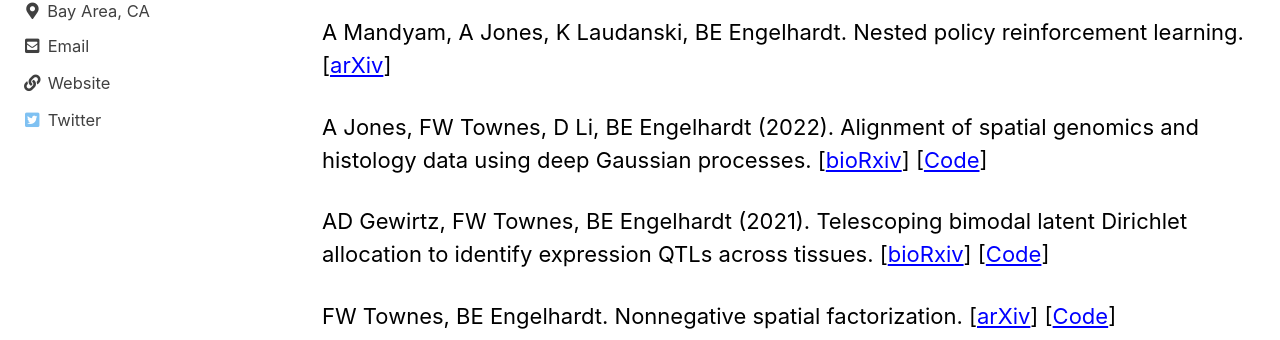
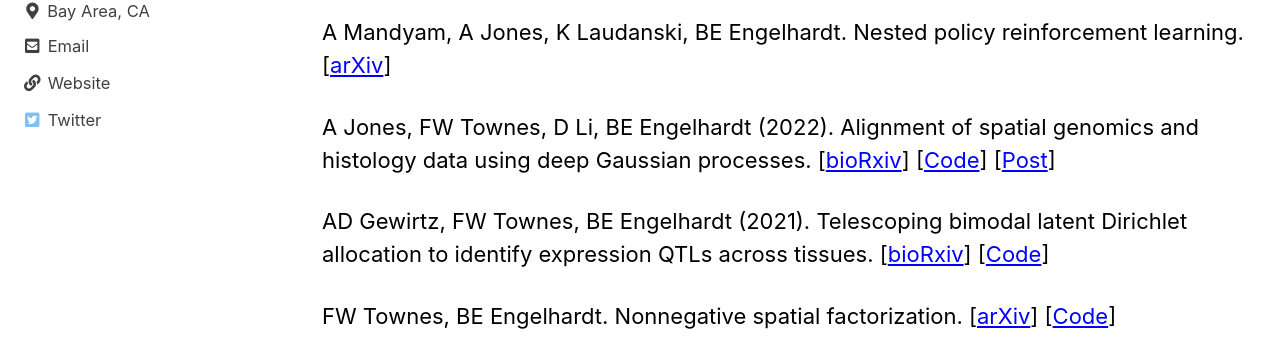
Before and after one commit to stanfordbeehive/stanfordbeehive.github.io, a Jekyll site: the page built from _pages/publications.md, in a window 1280 px wide and 900 px high, scrolled down 339 px. Shown: the part 113-453 px from the top of the window. Built offline with Jekyll 4.4.1, drawn with Linux system fonts in a browser that asks for light colours; cached includes are drawn as plain includes.

Commit message:
Update publications.md

```diff
--- a/_pages/publications.md
+++ b/_pages/publications.md
@@ -12,7 +12,7 @@ T Fitzgerald, A Jones, BE Engelhardt (2022). A Poisson reduced-rank regression m
 
 A Mandyam, A Jones, K Laudanski, BE Engelhardt. Nested policy reinforcement learning. [[arXiv](https://arxiv.org/abs/2110.02879)]
 
-A Jones, FW Townes, D Li, BE Engelhardt (2022). Alignment of spatial genomics and histology data using deep Gaussian processes. [[bioRxiv](https://www.biorxiv.org/content/10.1101/2022.01.10.475692)] [[Code](https://github.com/andrewcharlesjones/spatial-alignment)]
+A Jones, FW Townes, D Li, BE Engelhardt (2022). Alignment of spatial genomics and histology data using deep Gaussian processes. [[bioRxiv](https://www.biorxiv.org/content/10.1101/2022.01.10.475692)] [[Code](https://github.com/andrewcharlesjones/spatial-alignment)] [[Post](https://stanfordbeehive.github.io/GPSA/)]
 
 AD Gewirtz, FW Townes, BE Engelhardt (2021). Telescoping bimodal latent Dirichlet allocation to identify expression QTLs across tissues. [[bioRxiv](https://www.biorxiv.org/content/10.1101/2021.10.27.466156)] [[Code](https://github.com/gewirtz/TBLDA)]
 
```
